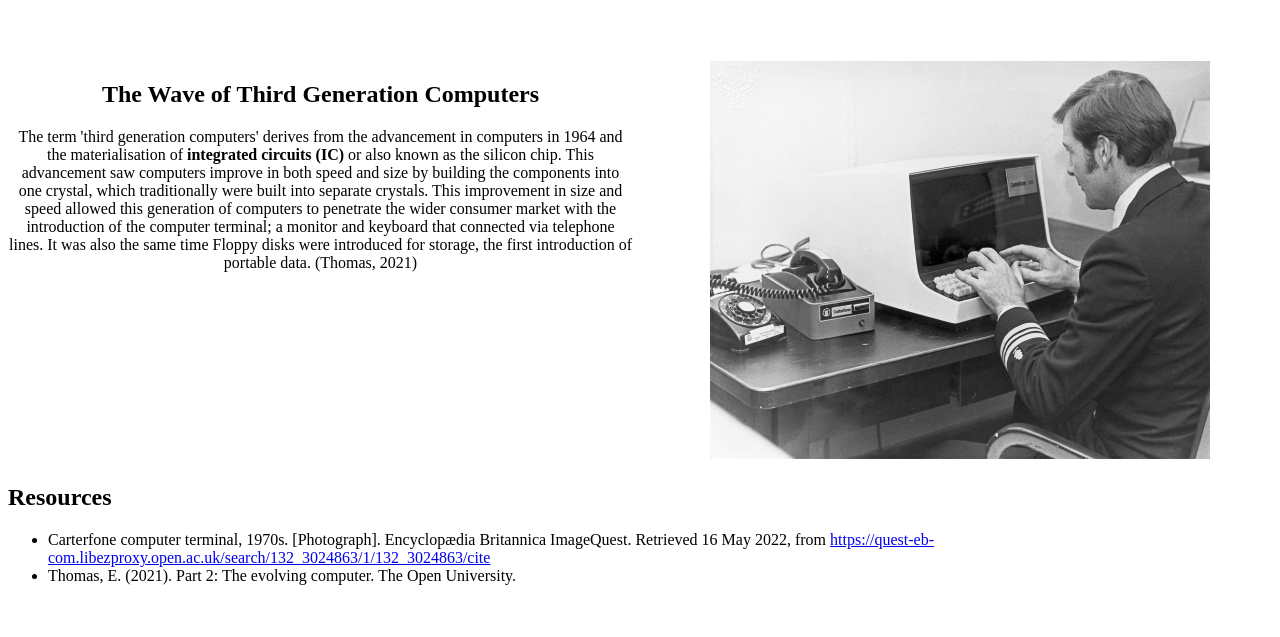
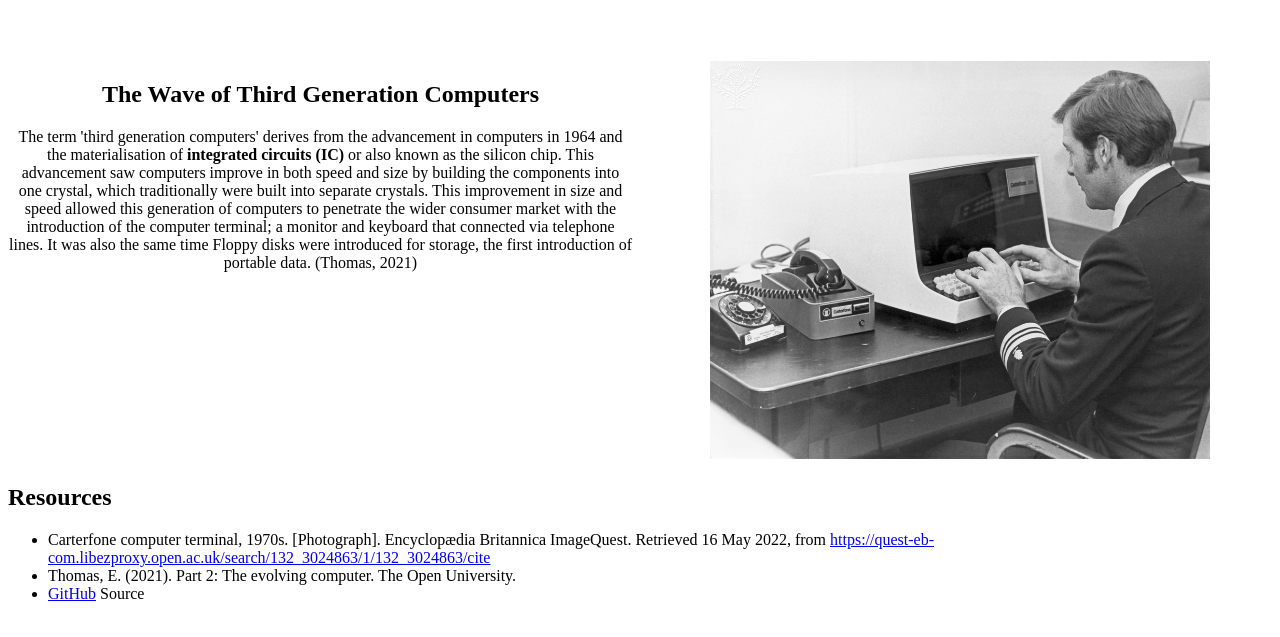
Before and after one commit to lewismunday/tma01, a plain HTML site: page index.html in a window 1280 px wide. Shown: the part 93-730 px from the top of the page. Drawn offline with Linux system fonts and the light colour scheme.

Commit message:
Added github source

```diff
--- a/index.html
+++ b/index.html
@@ -45,6 +45,7 @@
                 2022, from <a target="_blank" href="https://quest-eb-com.libezproxy.open.ac.uk/search/132_3024863/1/132_3024863/cite">
                 https://quest-eb-com.libezproxy.open.ac.uk/search/132_3024863/1/132_3024863/cite</a></li>
             <li>Thomas, E. (2021). Part 2: The evolving computer. The Open University.</li>
+            <li><a target="_blank" href="https://github.com/lewismunday/tma01">GitHub</a> Source</li>
         </ul>
     </div>
 
```
